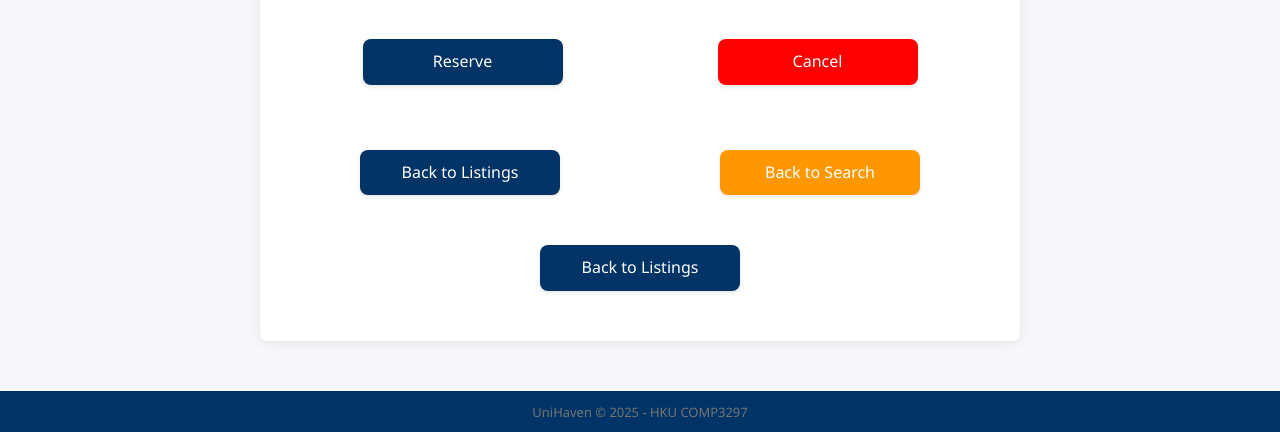
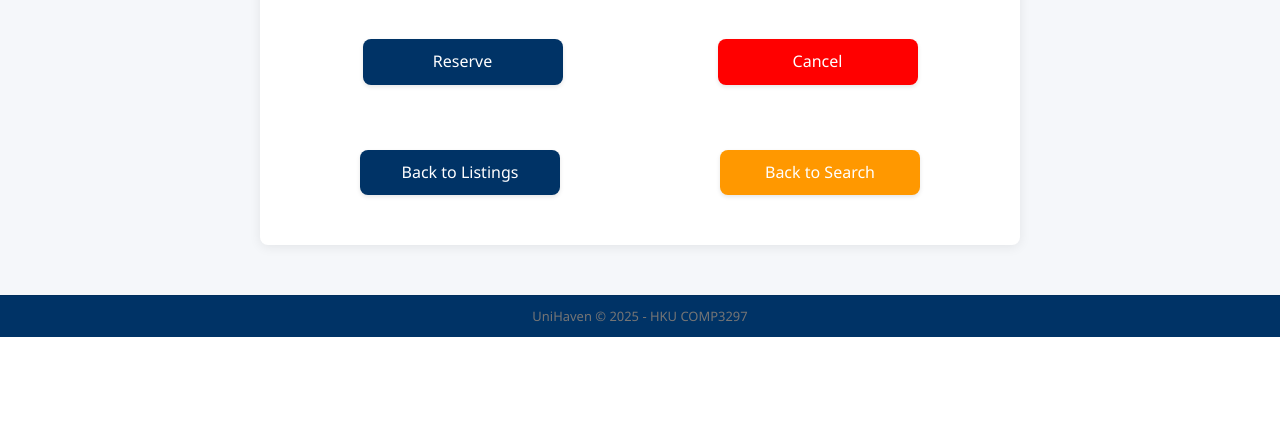
Before and after one commit to GuiyinTIAN/UniHaven, a Django app: page /accommodation/1/ in a window 1280 px wide. Shown: the part 875-1307 px from the top of the page. After the commit the page ends 1212 px from the top, so only its background shows below. Run offline with Django 5.2, Linux system fonts and the light colour scheme; tables that the repository leaves empty hold one stand-in row (values such as "Sample post").

Commit message:
delete the duplicate button

```diff
--- a/accommodation/templates/accommodation/accommodation_detail.html
+++ b/accommodation/templates/accommodation/accommodation_detail.html
@@ -60,19 +60,18 @@
         </div>
         <div style="display: flex; justify-content: center; margin-top: 15px;">
             <!-- Reserve button -->
-            <a href="javascript:void(0);" onclick="reserveAccommodation({{ accommodation.id }})" class="btn btn-primary back-button">Reserve</a>
-
-
+            <a href="javascript:void(0);" onclick="reserveAccommodation('{{ accommodation.id }}')" class="btn btn-primary back-button">Reserve</a>
             <!-- Cancel button -->
-            <a href="javascript:void(0);" onclick="cancelReservation({{ accommodation.id }})" class="btn btn-secondary back-button" style="background-color: red;">Cancel</a>
+            <a href="javascript:void(0);" onclick="cancelReservation('{{ accommodation.id }}')" class="btn btn-secondary back-button" style="background-color: red;">Cancel</a>
         </div>
 
         <div class="button-group" style="display: flex; gap: 10px; justify-content: center; margin-top: 15px;">
+            <!-- Back to Listings button -->
             <a href="{% url 'list_accommodation' %}" class="btn btn-primary back-button">Back to Listings</a>
+            <!-- Back to Search button -->
             <a href="{% url 'search_accommodation' %}" class="btn btn-secondary back-button">Back to Search</a>
         </div>
 
-        <a href="{% url 'list_accommodation' %}" class="btn btn-primary back-button">Back to Listings</a>
     </div>
 
 
```
